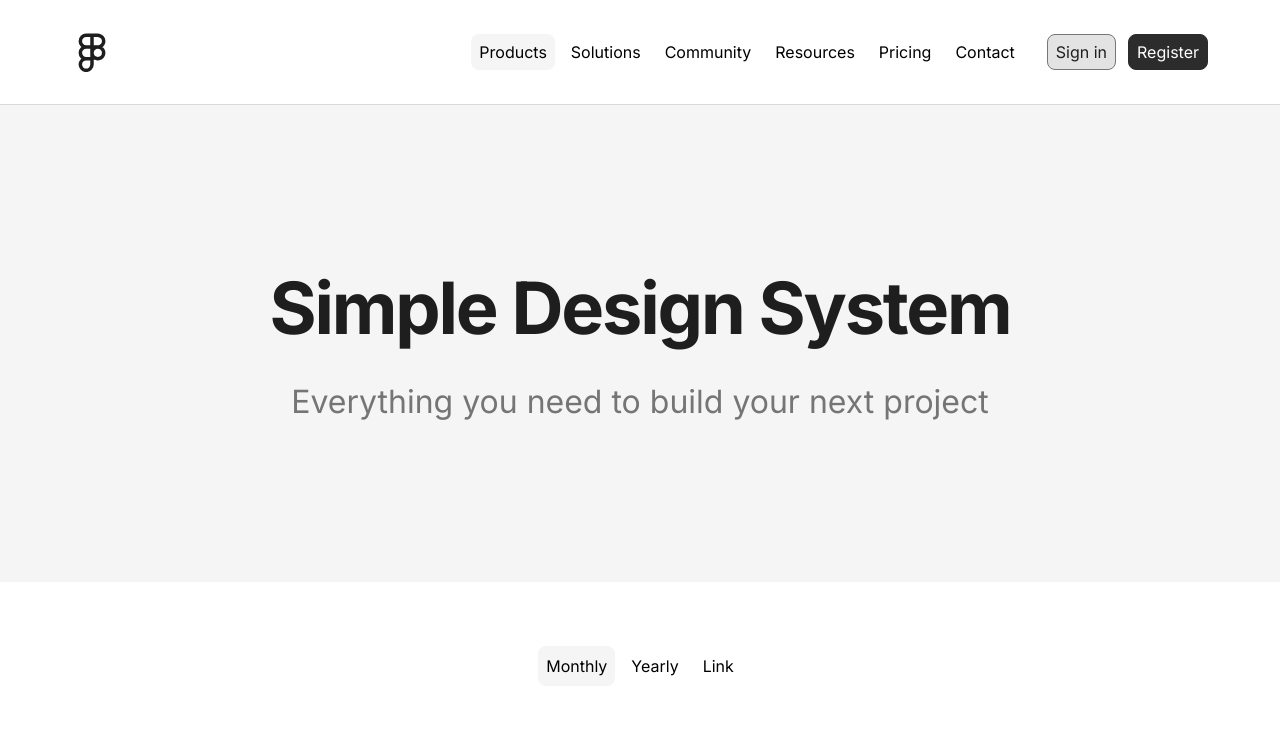
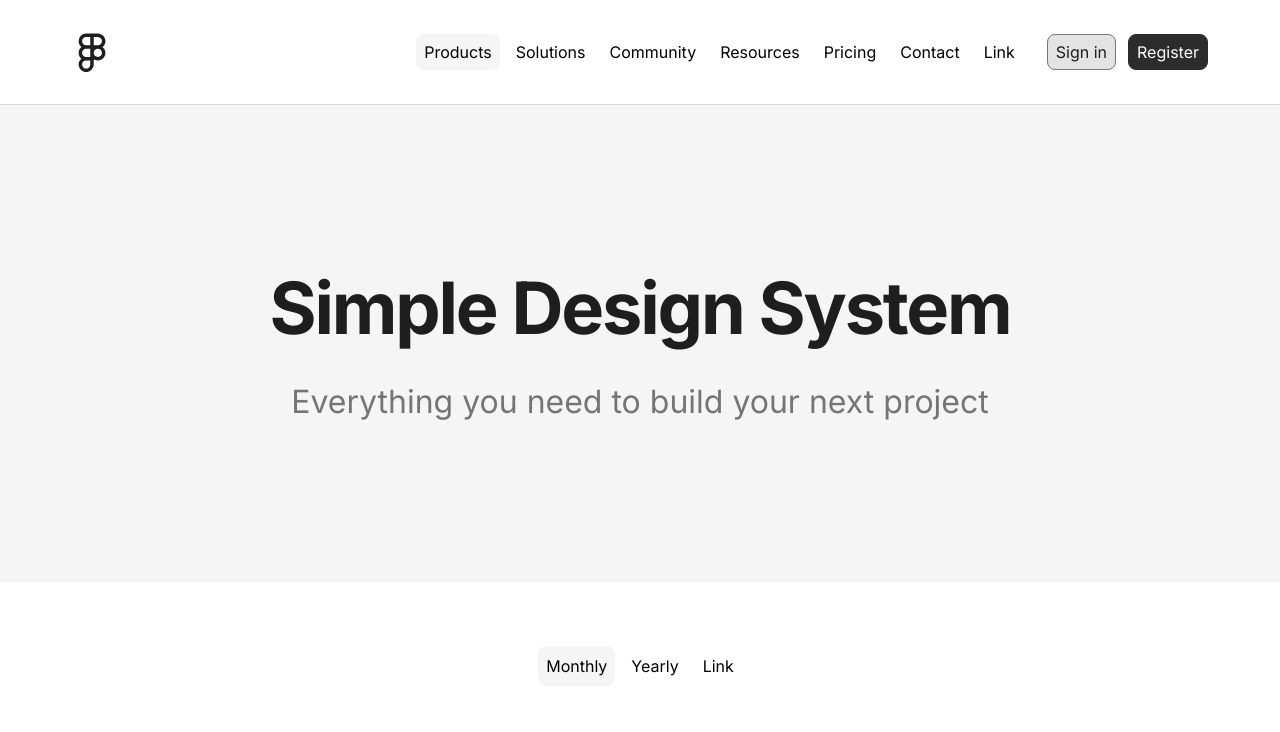
Before and after one commit to micci184/mcp-design, a Next.js app in the folder frontend/: page / in a window 1280 px wide. Shown: the top 732 px of the page. Built offline with nearby package versions, Linux system fonts and the light colour scheme.

Commit message:
fix: Headerに7番目のナビゲーションリンク「Link」を追加
- Figmaデザインと一致するよう7個目のリンクを追加
- ラベル: Link
- href: # (暫定)

Fixes #19

```diff
--- a/frontend/src/components/header/Header.tsx
+++ b/frontend/src/components/header/Header.tsx
@@ -27,6 +27,7 @@ export const Header: React.FC<HeaderProps> = ({
     { label: 'Resources', href: '/resources' },
     { label: 'Pricing', href: '/pricing' },
     { label: 'Contact', href: '/contact' },
+    { label: 'Link', href: '#' },
   ],
   isAuthenticated = false,
   onSignIn,
```
